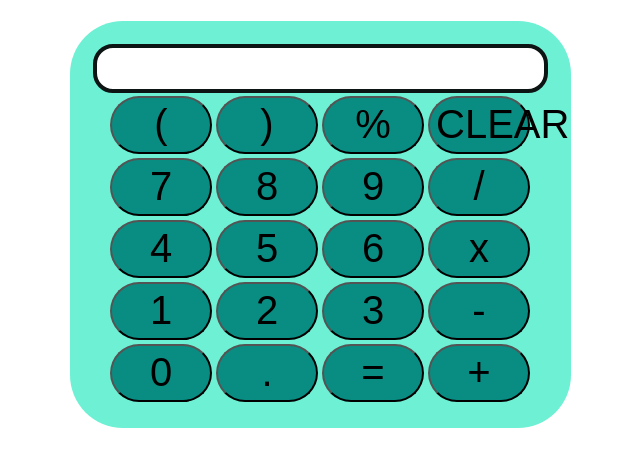
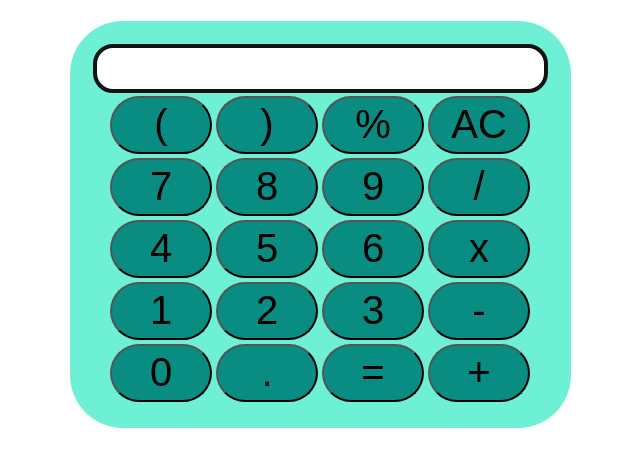
Before and after one commit to dips6202/test_calculator, a plain HTML site: page index.html in a window 1280 px wide. Shown: the part 59-526 px from the top of the page, without its empty margins (320-960 px from the left). Drawn offline with Linux system fonts and the light colour scheme.

Commit message:
initial commit

```diff
--- a/index.html
+++ b/index.html
@@ -18,7 +18,7 @@
                 <td><button>(</button></td>
                 <td><button>)</button></td>
                 <td><button>%</button></td>
-                <td><button>CLEAR</button></td>
+                <td><button>AC</button></td>
             </tr>
 
             <tr>
```
